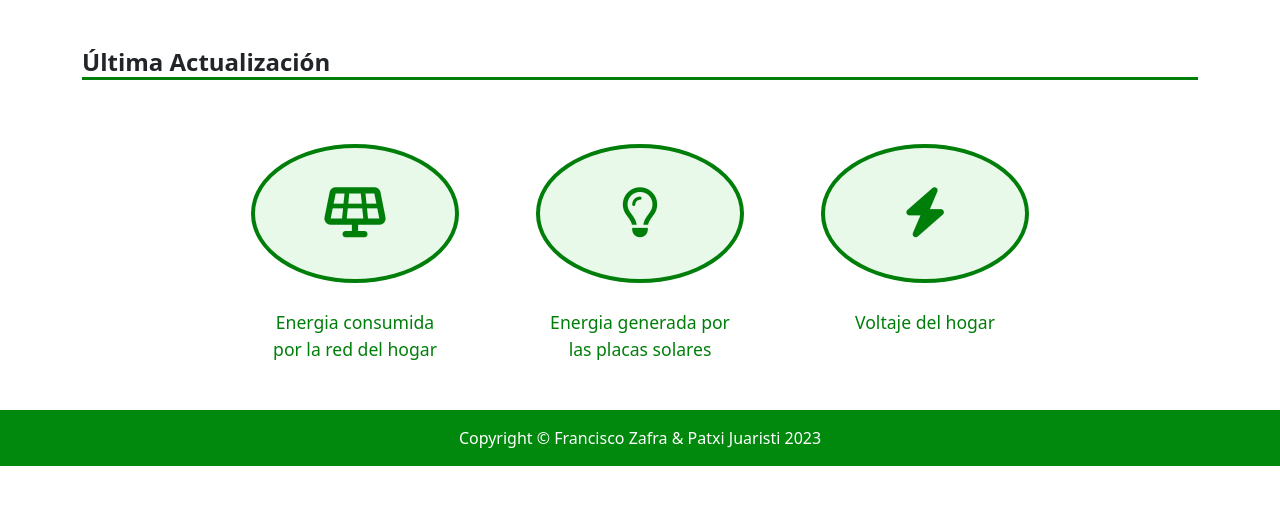
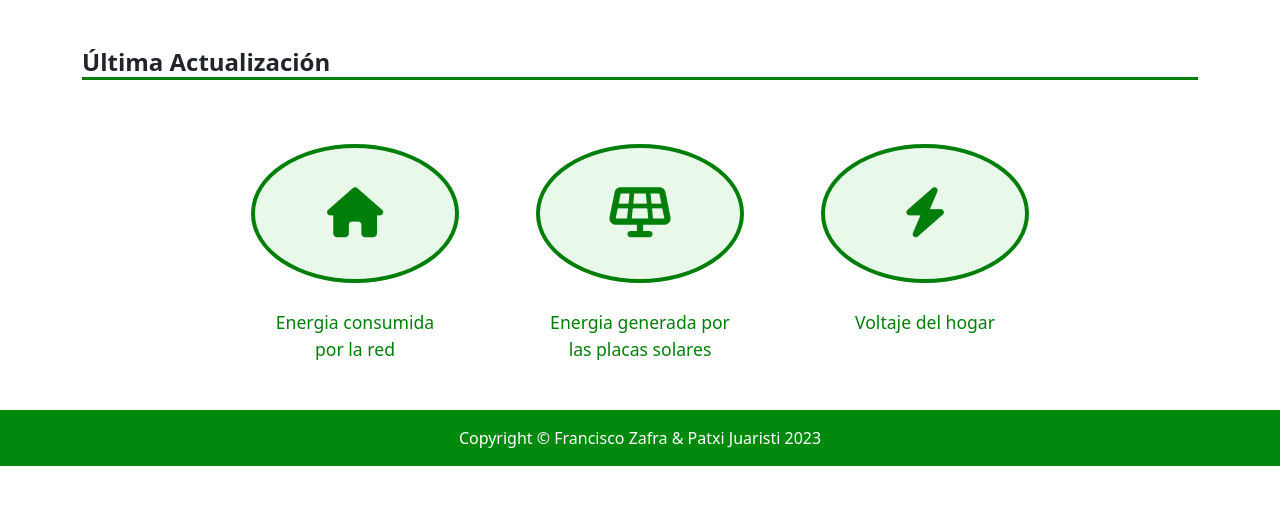
Before and after one commit to patxijuaristi/control-energia-hogar, a Flask app: template app/templates/estado.html in a window 1280 px wide. Shown: the part 56-561 px from the top of the page. Run offline with Flask 3, Linux system fonts and the light colour scheme; the template is opened without the code that fills it, so the values that code supplies are empty; some libraries are stand-ins or nearby versions.

Commit message:
Cambio en el icono

```diff
--- a/app/templates/estado.html
+++ b/app/templates/estado.html
@@ -46,14 +46,14 @@
             </div>
             <div class="col-md-3 text-center valores">
                 <div class="val">
-                    <i class="fa fa-solar-panel"></i>
+                    <i class="fa fa-house"></i>
                     <p class="pvalor">{{energia_consumida_red}}</p>
                 </div>
-                <p class="pexpl">Energia consumida por la red del hogar</p>
+                <p class="pexpl">Energia consumida por la red</p>
             </div>
             <div class="col-md-3 text-center valores">
                 <div class="val">
-                    <i class="fa-regular fa-lightbulb"></i>
+                    <i class="fa fa-solar-panel"></i>
                     <p class="pvalor">{{energia_generada_placas}}</p>
                 </div>
                 <p class="pexpl">Energia generada por las placas solares</p>
```
